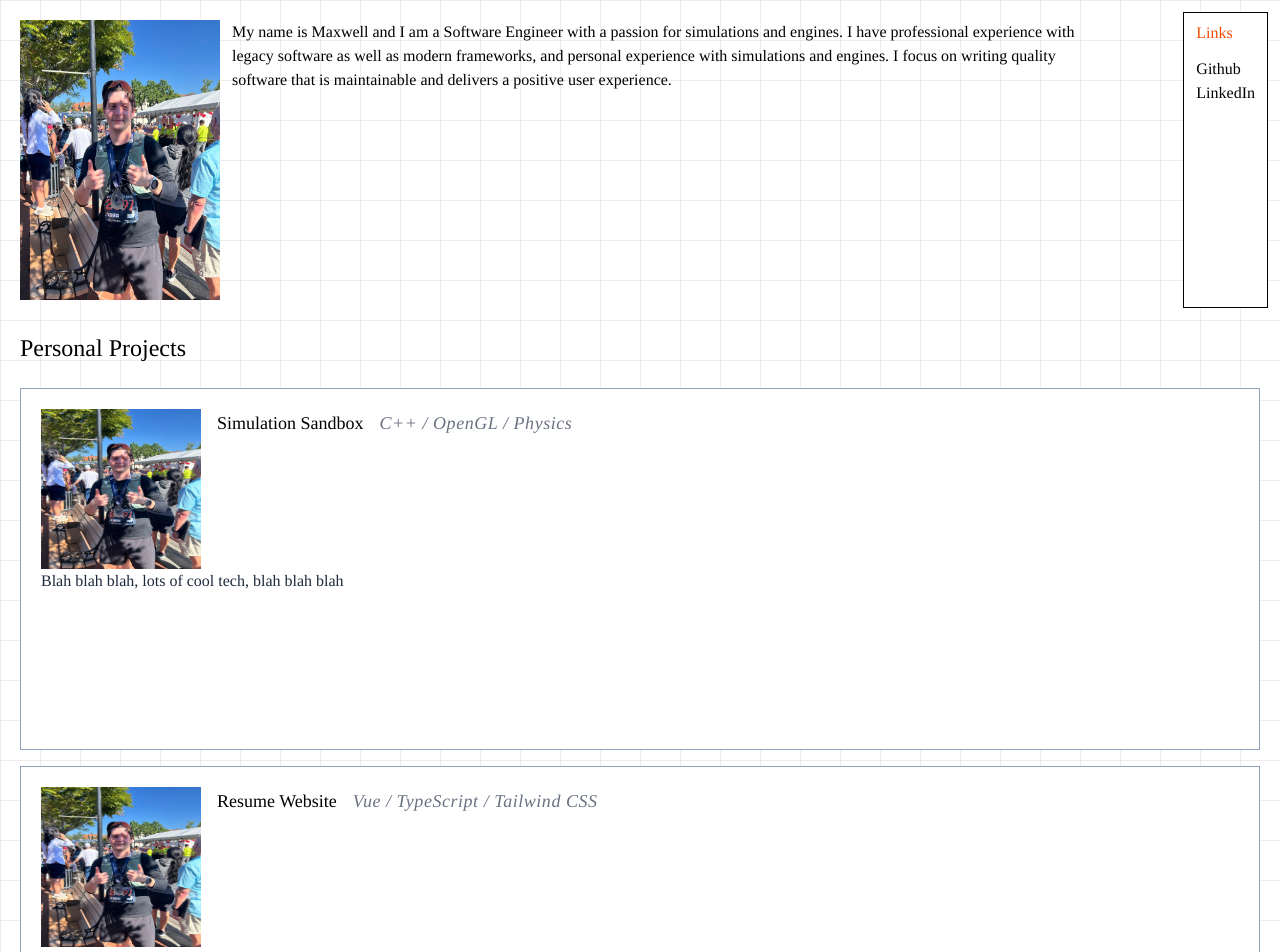
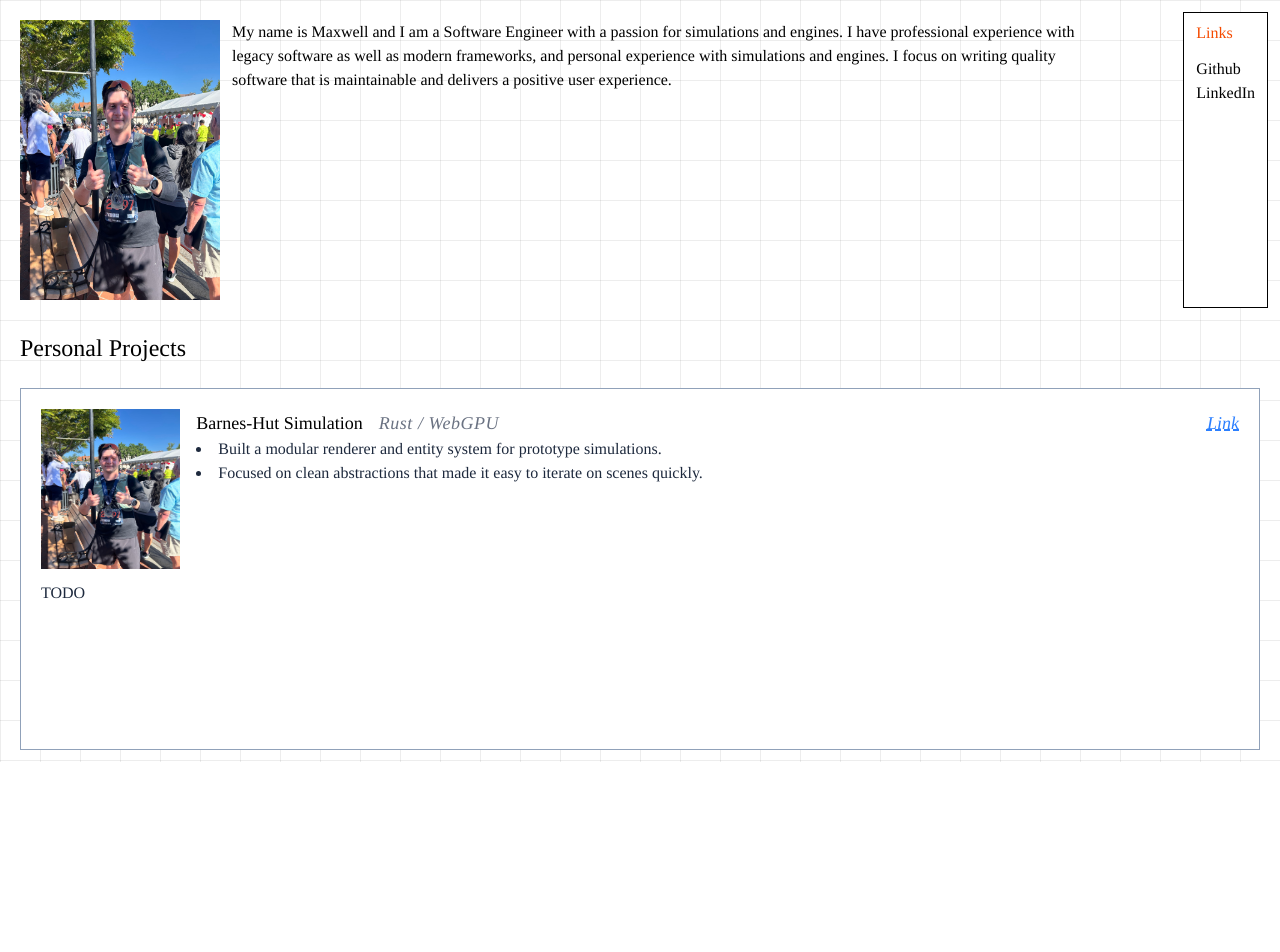
Before and after one commit to MaxTheMighty/maxwellkozlov.com, a Vue app: page / in a window 1280 px wide. Shown: the top 952 px of the page. After the commit the page ends 800 px from the top, so only its background shows below. Built offline with nearby package versions, Linux system fonts and the light colour scheme.

Commit message:
Cleaned up project cards with the power of my mind

```diff
--- a/src/components/HomePage.vue
+++ b/src/components/HomePage.vue
@@ -44,6 +44,8 @@
                 :title="project.title"
                 :technologies="project.technologies"
                 :highlights="project.highlights"
+                :content="project.content"
+                :repository="project.repository"
             />
         </div>
     </div>
@@ -66,6 +68,8 @@ interface Project {
     technologies: string[];
     highlights: string[];
     imageSrc: string;
+    content: string;
+    repository: string;
 }
 
 const links: Array<Link> = [
@@ -81,23 +85,17 @@ const links: Array<Link> = [
 
 const projects: Project[] = [
     {
-        title: "Simulation Sandbox",
-        technologies: ["C++", "OpenGL", "Physics"],
+        title: "Barnes-Hut Simulation",
+        technologies: ["Rust", "WebGPU"],
         highlights: [
             "Built a modular renderer and entity system for prototype simulations.",
             "Focused on clean abstractions that made it easy to iterate on scenes quickly."
         ],
-        imageSrc: profileImage
+        imageSrc: profileImage,
+        repository: "https://github.com/MaxTheMighty/BarnesHutSimulation",
+        content: "TODO"
     },
-    {
-        title: "Resume Website",
-        technologies: ["Vue", "TypeScript", "Tailwind CSS"],
-        highlights: [
-            "Created a polished single-page portfolio to showcase experience and projects.",
-            "Kept the layout flexible so new sections can be added without redesigning the whole page."
-        ],
-        imageSrc: profileImage
-    }
+
 ]
 
 </script>
--- a/src/components/ProjectCard.vue
+++ b/src/components/ProjectCard.vue
@@ -2,16 +2,34 @@
   <article class="border border-slate-400 bg-white p-5 text-slate-800">
     <div class="grid grid-flow-row grid-rows-2">
       <!-- Image and bullet points -->
-      <div class="flex justify-start gap-4">
+      <div class="flex gap-4">
         <img src="../assets/me.jpg" class="h-40 w-40" />
-        <h3 class="text-lg text-black">{{ props.title }}</h3>
-        <h5 class="text-lg text-gray-500 italic tracking-[0.03em]">
-          {{ technologiesPretty }}
-        </h5>
+
+        <!-- Div for holding the title and bullet points and stacking them -->
+        <div class="flex-col w-full">
+
+          <!-- Div that holds the title and aligns all the items into a row-->
+          <div class="flex gap-4 w-full">
+            <!-- Make it so all the text is one row -->
+            <h3 class="text-lg text-black">{{ props.title }}</h3>
+            <h5 class="text-lg text-gray-500 italic tracking-[0.03em]">
+              {{ technologiesPretty }}
+            </h5>
+
+            <!-- Link -->
+            <h5 class="text-lg underline decoration-dashed ml-auto text-blue-500 italic" link>
+              <a :href="props.repository">Link</a>
+            </h5>
+          </div>
+
+          <!-- Add the bullet points here -->
+          <ul class="list-disc list-inside w-full">
+            <li v-for="hi in props.highlights">{{ hi }}</li>
+          </ul>
+        </div>
       </div>
-
       <!-- Main content -->
-       <p> Blah blah blah, lots of cool tech, blah blah blah</p>
+      <p class="py-3"> {{ props.content }}</p>
     </div>
   </article>
 </template>
@@ -22,6 +40,8 @@ interface Props {
   title: string;
   technologies: string[];
   highlights: string[];
+  repository: string;
+  content: string;
 }
 
 const props = defineProps<Props>();
```
